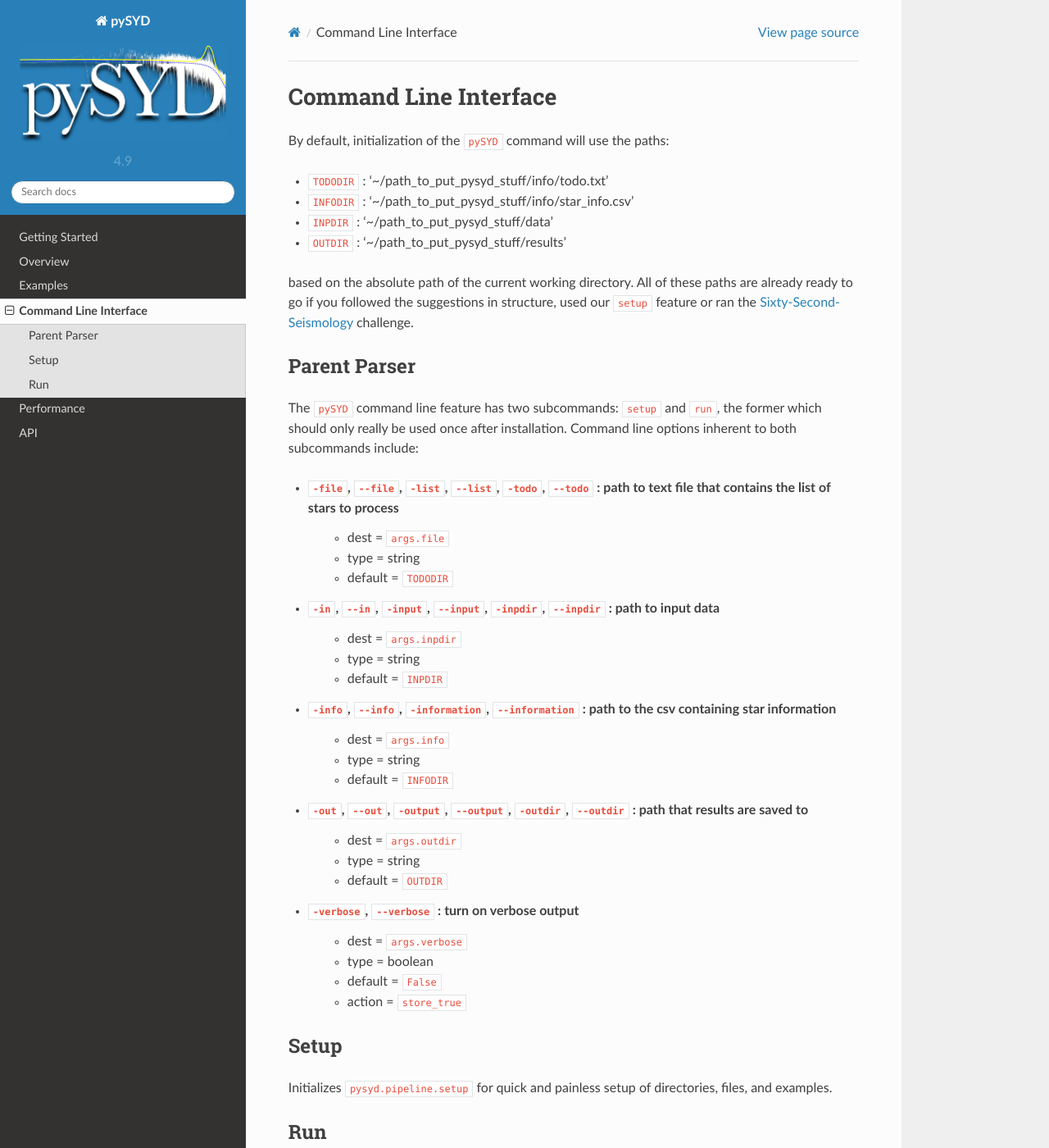
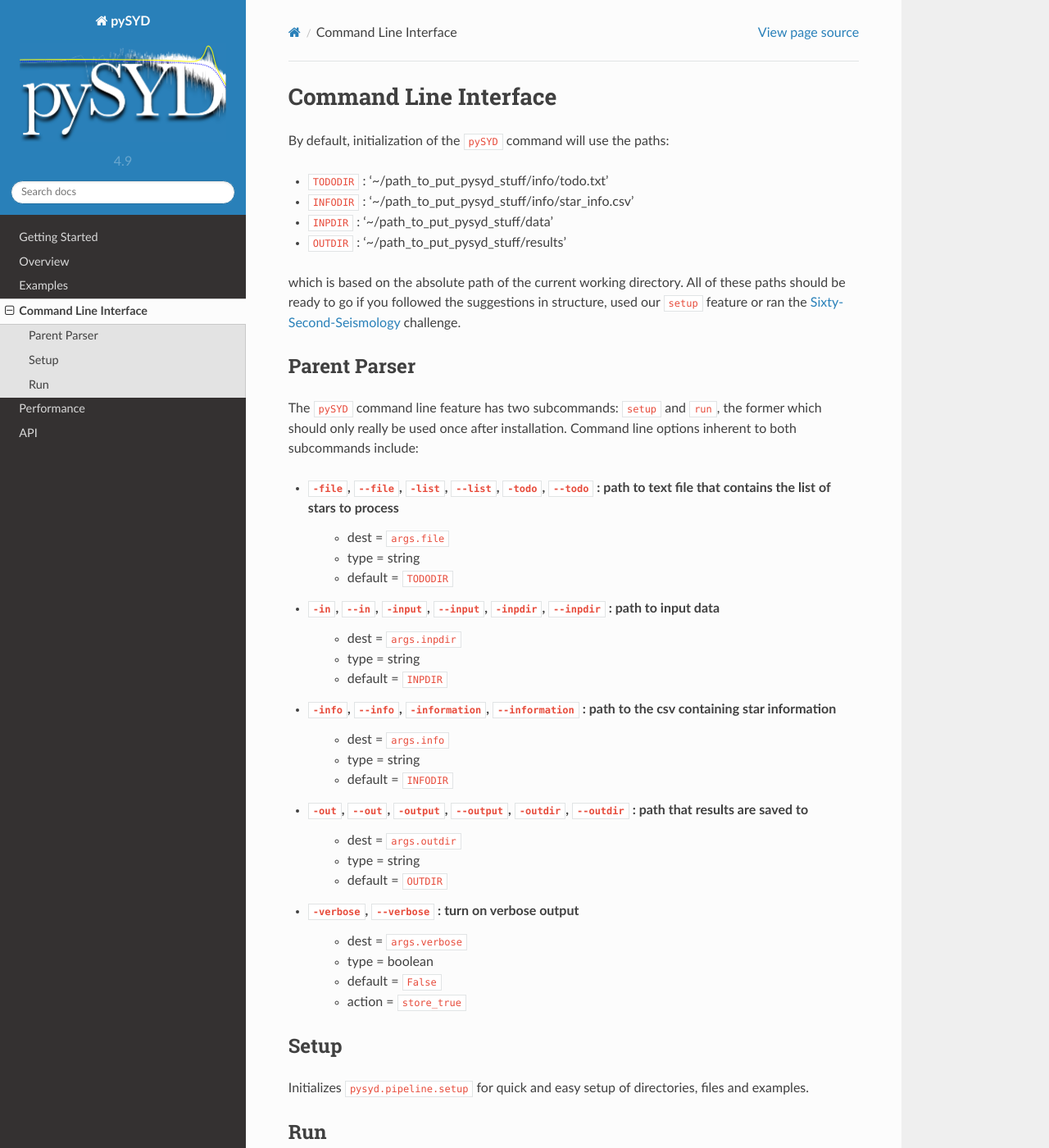
Before and after one commit to ashleychontos/pySYD, a Sphinx documentation site: the page built from docs/cli.rst, in a window 1280 px wide and 1400 px high. Shown: the whole window at 82% size. Built offline with Sphinx 7.4.7 and the Read the Docs theme 2.0.0, drawn with Linux system fonts in a browser that asks for light colours; some of the changed text lies outside the part shown.

Commit message:
Update cli.rst

```diff
--- a/docs/cli.rst
+++ b/docs/cli.rst
@@ -10,7 +10,7 @@
 - ``INPDIR`` : '~/path_to_put_pysyd_stuff/data'
 - ``OUTDIR`` : '~/path_to_put_pysyd_stuff/results'
 
-based on the absolute path of the current working directory. All of these paths are already ready to go
+which is based on the absolute path of the current working directory. All of these paths should be ready to go
 if you followed the suggestions in :ref:`structure`, used our ``setup`` feature or ran the :ref:`sixtyseconds`
 challenge.
 
@@ -46,14 +46,15 @@
 Setup
 +++++
 
-Initializes ``pysyd.pipeline.setup`` for quick and painless setup of directories, files, and examples.
+Initializes ``pysyd.pipeline.setup`` for quick and easy setup of directories, files and examples.
 
 
 Run
 +++
 
-The main pySYD pipeline function occurs in two main steps: ``find_excess`` and ``fit_background``. Command line
-options relevant to higher level pipeline initialization include:
+The main pySYD pipeline function initialized through ``pysyd.pipeline.run`` occurs in two main steps:
+``find_excess`` and ``fit_background``. CLI options relevant to pre-pipeline initialization or both
+submodules include:
 
 - ``-bg``, ``--bg``, ``-fitbg``, ``--fitbg``, ``-background``, ``--background`` : turn off the background fitting procedure
    * dest = ``args.background``
```
